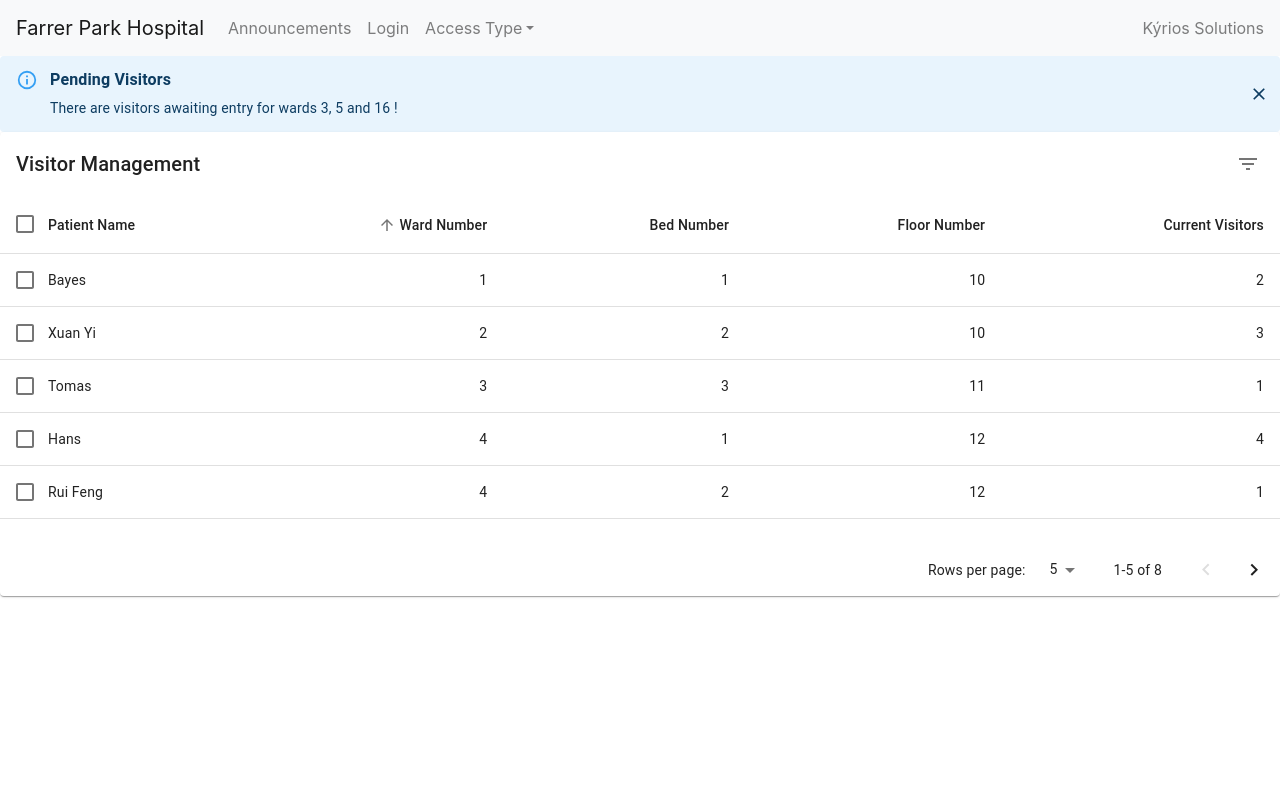
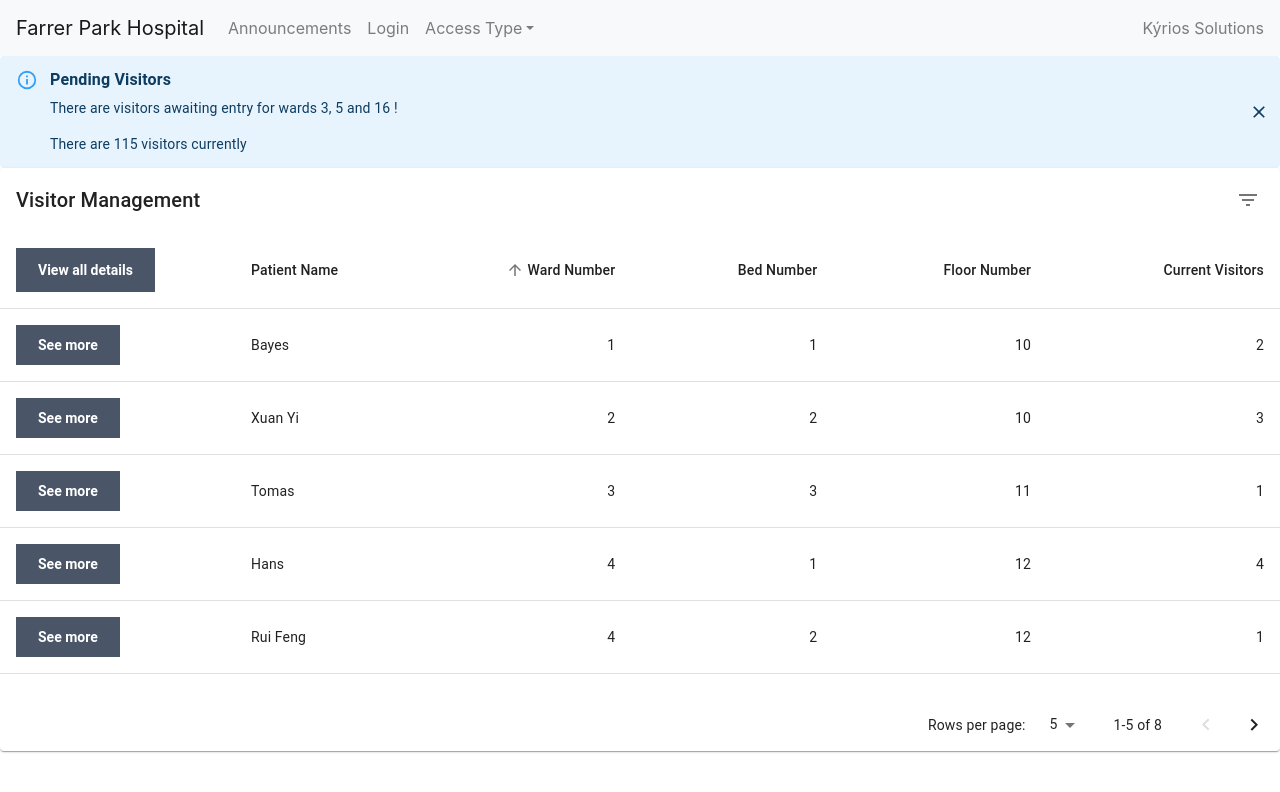
Before and after one commit to teamkyrios/aws, a React (Create React App) app: page /announcements in a window 1280 px wide. Shown: the top 792 px of the page. Built offline with nearby package versions, Linux system fonts and the light colour scheme.

Commit message:
Add a modal to each row in the wards table

```diff
--- a/src/components/AnnouncementPage.js
+++ b/src/components/AnnouncementPage.js
@@ -4,17 +4,6 @@ import Modal from 'react-modal';
 import Alert from '@material-ui/lab/Alert';
 import AlertTitle from '@material-ui/lab/AlertTitle';
 import WardViewTable from './WardViewTable';
-
-const customStyles = {
-	content: {
-		top: '50%',
-		left: '50%',
-		right: 'auto',
-		bottom: 'auto',
-		marginRight: '-50%',
-		transform: 'translate(-50%, -50%)',
-	},
-};
 
 /**
  * Alert banner which will show when there are visitors who want to visit, banner can be closed by staff.
@@ -28,7 +17,8 @@ const TopBanner = (props) => {
 			<AlertTitle>
 				<strong>Pending Visitors </strong>
 			</AlertTitle>
-			There are visitors awaiting entry for wards 3, 5 and 16 !
+			<p>There are visitors awaiting entry for wards 3, 5 and 16 !</p>
+			There are {props.liveVisitorNo} visitors currently
 		</Alert>
 	);
 };
@@ -40,7 +30,7 @@ const AnnoucementPage = () => {
 		getUpdatedVisitorCount();
 	}, []);
 
-	const [liveVisitorNo, setLiveVisitorNo] = useState(0);
+	const [liveVisitorNo, setLiveVisitorNo] = useState(115);
 	const [isBannerShowing, setIsBannerShowing] = useState(true);
 	const [allWards, setAllWards] = useState([
 		createData('Hans', 4, 1, 12, 4),
@@ -64,51 +54,6 @@ const AnnoucementPage = () => {
 		return { name, wardNumber, bedNumber, floorNumber, currVisitors };
 	}
 
-	const ModalDetails = ({ name, wardNumber, bedNumber, closeModal }) => {
-		return (
-			<div>
-				<h2>{name}</h2>
-				<button onClick={closeModal}>close</button>
-				<div>{wardNumber}</div>
-				<form>
-					<input />
-					<button>{bedNumber}</button>
-					<button>inside</button>
-					<button>the modal</button>
-				</form>
-			</div>
-		);
-	};
-
-	const IndividualWards = ({ wardNumber, bedNumber, visitorName }) => {
-		const [isOpen, setIsOpen] = useState(false);
-
-		const closeModal = () => setIsOpen(false);
-
-		return (
-			<div>
-				<Modal
-					isOpen={isOpen}
-					onRequestClose={closeModal}
-					style={customStyles}
-					contentLabel='Example Modal'
-				>
-					<ModalDetails
-						name={visitorName}
-						wardNumber={wardNumber}
-						bedNumber={bedNumber}
-						closeModal={closeModal}
-					/>
-				</Modal>
-				<h3>Ward number: {wardNumber}</h3>
-				<p>Bed number: {bedNumber} </p>
-				<p>Patient name: {visitorName} </p>
-				<p>Current number of visitors </p>
-				<button onClick={() => setIsOpen(true)}>See more</button>
-			</div>
-		);
-	};
-
 	return (
 		<div>
 			<TopBanner
--- a/src/components/WardViewTable.js
+++ b/src/components/WardViewTable.js
@@ -1,4 +1,4 @@
-import React from 'react';
+import React, { useState } from 'react';
 import PropTypes from 'prop-types';
 import clsx from 'clsx';
 import { lighten, makeStyles } from '@material-ui/core/styles';
@@ -20,6 +20,7 @@ import FormControlLabel from '@material-ui/core/FormControlLabel';
 import Switch from '@material-ui/core/Switch';
 import DeleteIcon from '@material-ui/icons/Delete';
 import FilterListIcon from '@material-ui/icons/FilterList';
+import Modal from 'react-modal';
 
 function descendingComparator(a, b, orderBy) {
 	if (b[orderBy] < a[orderBy]) {
@@ -76,13 +77,8 @@ function EnhancedTableHead(props) {
 	return (
 		<TableHead>
 			<TableRow>
-				<TableCell padding='checkbox'>
-					<Checkbox
-						indeterminate={numSelected > 0 && numSelected < rowCount}
-						checked={rowCount > 0 && numSelected === rowCount}
-						onChange={onSelectAllClick}
-						inputProps={{ 'aria-label': 'select all desserts' }}
-					/>
+				<TableCell>
+					<button>View all details</button>
 				</TableCell>
 				{headCells.map((headCell) => (
 					<TableCell
@@ -216,7 +212,6 @@ export default function EnhancedTable({ rows }) {
 	const [orderBy, setOrderBy] = React.useState('wardNumber');
 	const [selected, setSelected] = React.useState([]);
 	const [page, setPage] = React.useState(0);
-	const [dense, setDense] = React.useState(false);
 	const [rowsPerPage, setRowsPerPage] = React.useState(5); // Start with 5 rows per page showing
 
 	const handleRequestSort = (event, property) => {
@@ -234,26 +229,6 @@ export default function EnhancedTable({ rows }) {
 		setSelected([]);
 	};
 
-	const handleClick = (event, name) => {
-		const selectedIndex = selected.indexOf(name);
-		let newSelected = [];
-
-		if (selectedIndex === -1) {
-			newSelected = newSelected.concat(selected, name);
-		} else if (selectedIndex === 0) {
-			newSelected = newSelected.concat(selected.slice(1));
-		} else if (selectedIndex === selected.length - 1) {
-			newSelected = newSelected.concat(selected.slice(0, -1));
-		} else if (selectedIndex > 0) {
-			newSelected = newSelected.concat(
-				selected.slice(0, selectedIndex),
-				selected.slice(selectedIndex + 1)
-			);
-		}
-
-		setSelected(newSelected);
-	};
-
 	const handleChangePage = (event, newPage) => {
 		setPage(newPage);
 	};
@@ -267,6 +242,58 @@ export default function EnhancedTable({ rows }) {
 
 	const emptyRows = rowsPerPage - Math.min(rowsPerPage, rows.length - page * rowsPerPage);
 
+	const IndividualWards = ({ wardNumber, bedNumber, visitorName }) => {
+		const [isOpen, setIsOpen] = useState(false);
+
+		const closeModal = () => setIsOpen(false);
+
+		return (
+			<div>
+				<Modal
+					isOpen={isOpen}
+					onRequestClose={closeModal}
+					style={customStyles}
+					contentLabel='Example Modal'
+				>
+					<ModalDetails
+						name={visitorName}
+						wardNumber={wardNumber}
+						bedNumber={bedNumber}
+						closeModal={closeModal}
+					/>
+				</Modal>
+				<button onClick={() => setIsOpen(true)}>See more</button>
+			</div>
+		);
+	};
+
+	const customStyles = {
+		content: {
+			top: '50%',
+			left: '50%',
+			right: 'auto',
+			bottom: 'auto',
+			marginRight: '-50%',
+			transform: 'translate(-50%, -50%)',
+		},
+	};
+
+	const ModalDetails = ({ name, wardNumber, bedNumber, closeModal }) => {
+		return (
+			<div>
+				<h2>{name}</h2>
+				<button onClick={closeModal}>close</button>
+				<div>{wardNumber}</div>
+				<form>
+					<input />
+					<button>{bedNumber}</button>
+					<button>inside</button>
+					<button>the modal</button>
+				</form>
+			</div>
+		);
+	};
+
 	return (
 		<div className={classes.root}>
 			<Paper className={classes.paper}>
@@ -275,7 +302,7 @@ export default function EnhancedTable({ rows }) {
 					<Table
 						className={classes.table}
 						aria-labelledby='tableTitle'
-						size={dense ? 'small' : 'medium'}
+						size={'medium'}
 						aria-label='enhanced table'
 					>
 						<EnhancedTableHead
@@ -297,17 +324,16 @@ export default function EnhancedTable({ rows }) {
 									return (
 										<TableRow
 											hover
-											onClick={(event) => handleClick(event, row.name)}
-											role='checkbox'
 											aria-checked={isItemSelected}
 											tabIndex={-1}
 											key={row.name}
 											selected={isItemSelected}
 										>
-											<TableCell padding='checkbox'>
-												<Checkbox
-													checked={isItemSelected}
-													inputProps={{ 'aria-labelledby': labelId }}
+											<TableCell>
+												<IndividualWards
+													wardNumber={row.wardNumber}
+													bedNumber={row.bedNumber}
+													visitorName={row.name}
 												/>
 											</TableCell>
 											<TableCell
@@ -326,7 +352,7 @@ export default function EnhancedTable({ rows }) {
 									);
 								})}
 							{emptyRows > 0 && (
-								<TableRow style={{ height: (dense ? 33 : 53) * emptyRows }}>
+								<TableRow style={{ height: 53 * emptyRows }}>
 									<TableCell colSpan={6} />
 								</TableRow>
 							)}
```
